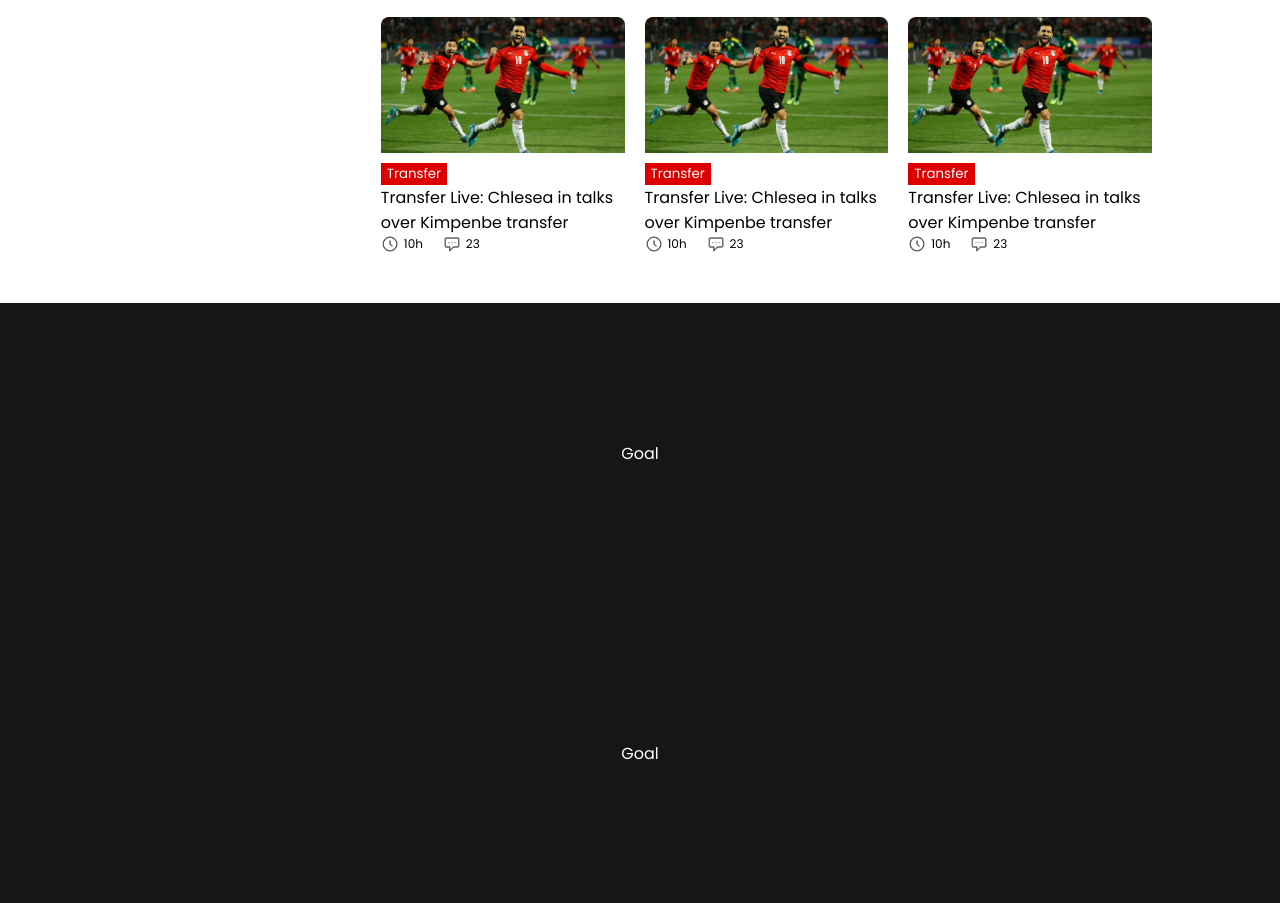
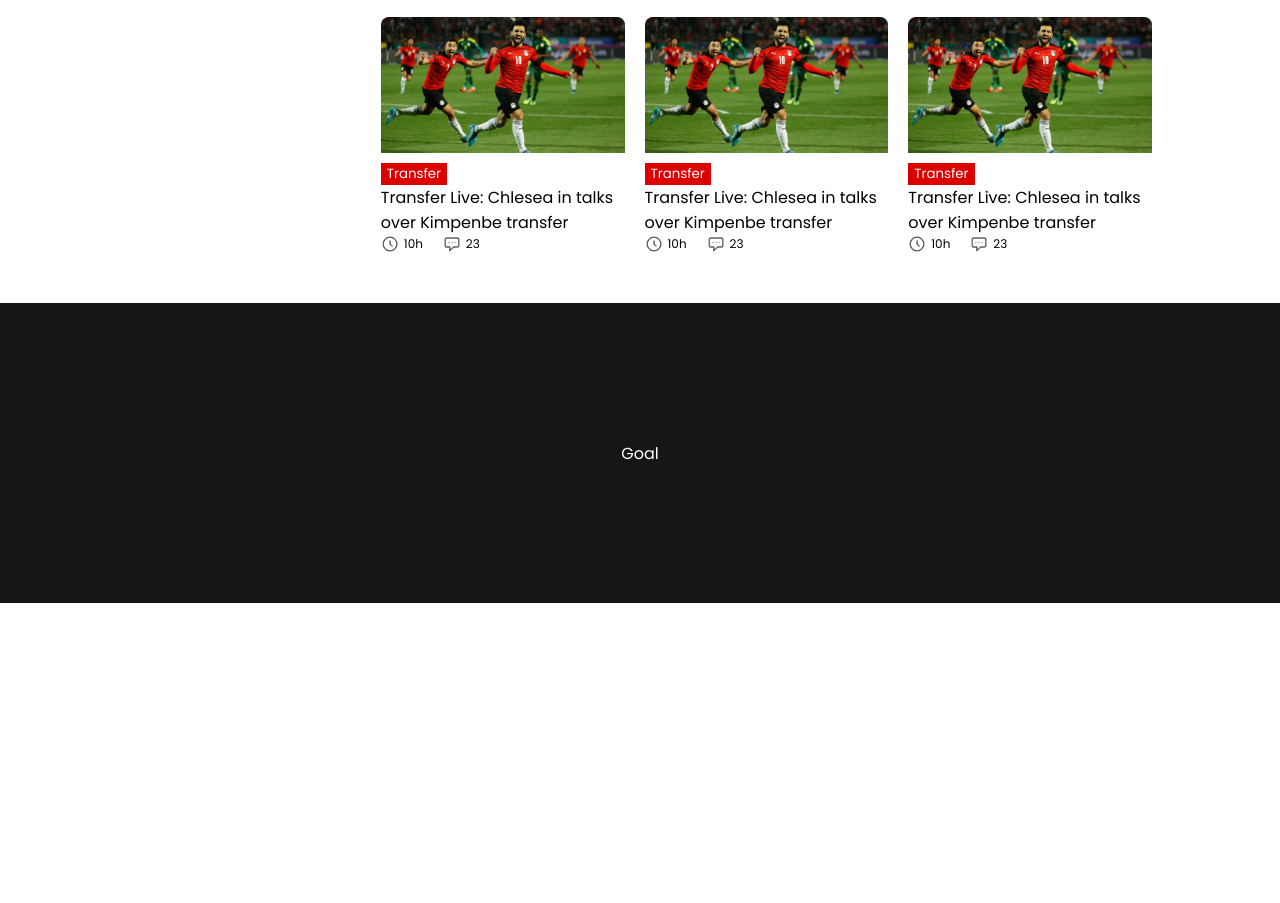
Before and after one commit to sktuhin710/World-Cup, a plain HTML site: page index.html in a window 1280 px wide. Shown: the part 1056-1959 px from the top of the page. After the commit the page ends 1659 px from the top, so only its background shows below. Drawn offline with Linux system fonts and the light colour scheme.

Commit message:
Footer delete

```diff
--- a/index.html
+++ b/index.html
@@ -220,10 +220,5 @@
             Goal
         </div>
     </footer>
-    <footer>
-        <div class="footer-1">
-            Goal
-        </div>
-    </footer>
 </body>
 </html>
```
